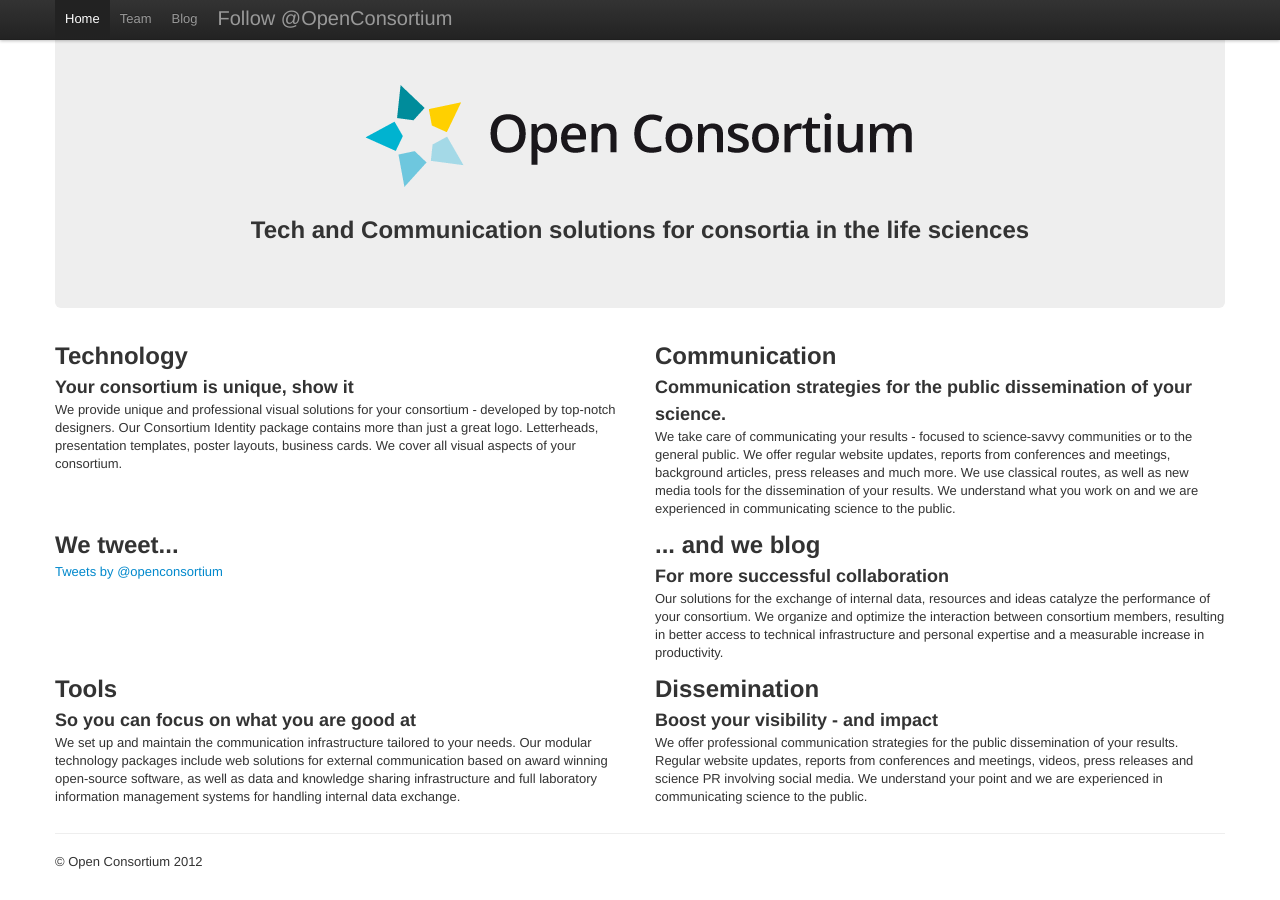
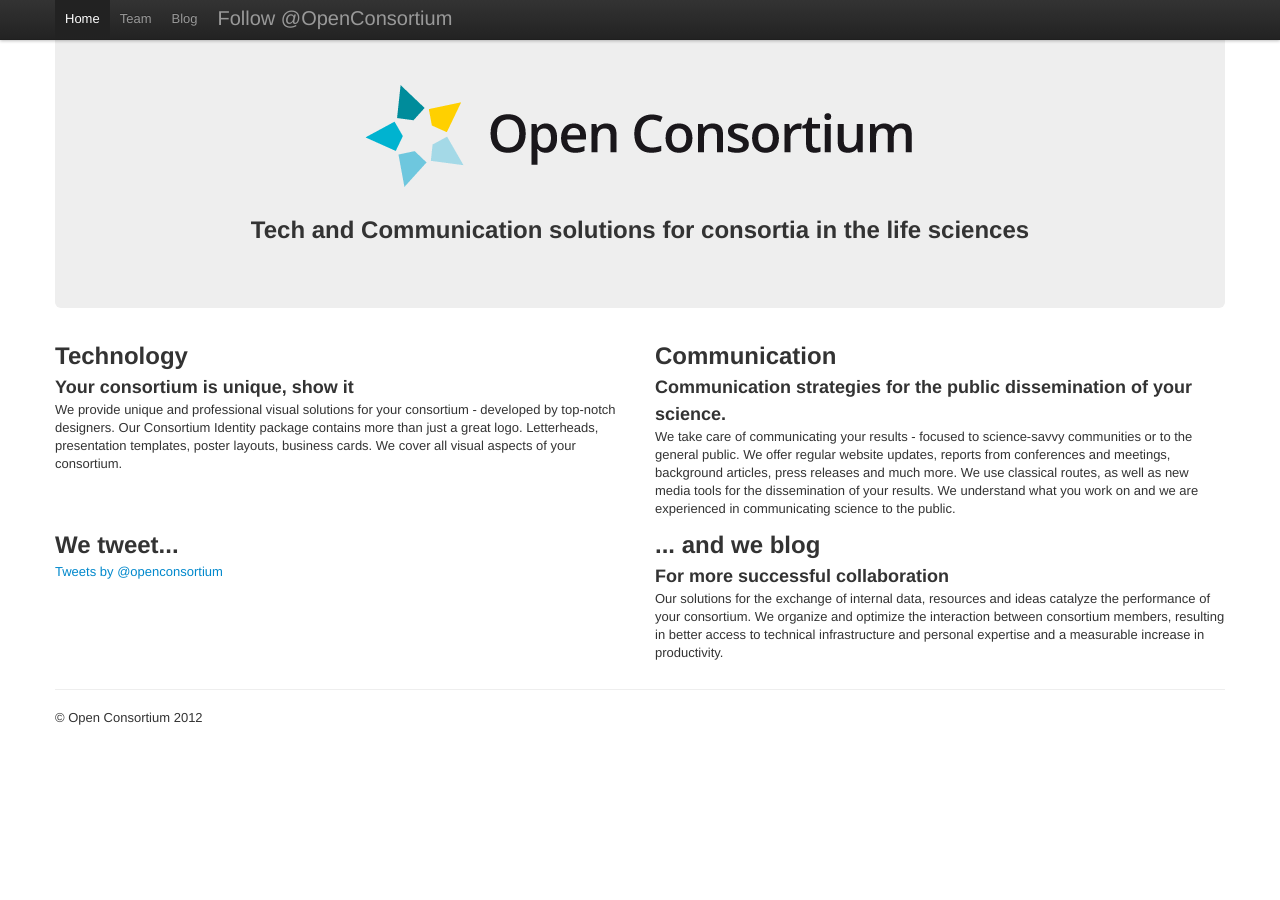
Before and after one commit to marzeelabs/open-consortium, a Jekyll site: the page built from index.html, in a window 1280 px wide. Built offline with Jekyll 4.4.1, drawn with Linux system fonts in a browser that asks for light colours; nearby versions of some CDN libraries; comment, search, counter and statistics services are not loaded.

Commit message:
home cleanup

```diff
--- a/index.html
+++ b/index.html
@@ -40,22 +40,3 @@ group: menu
  </div>
 
 </div>
-
-<!-- Row of 2 columns -->
-<div id="contact" class="row">
-
-  <div class="span6">
-    <h2>Tools</h2>
-    <h3>So you can focus on what you are good at</h3>
-    <p>We set up and maintain the communication infrastructure tailored to your needs. Our modular technology packages include web solutions for external communication based on award winning open-source software, as well as data and knowledge sharing infrastructure and full laboratory information management systems for handling internal data exchange. </p>
-    <!-- <p><a class="btn" data-toggle="modal" href="#c">Learn more &raquo;</a></p> -->
-  </div>
-
-  <div class="span6">
-    <h2>Dissemination</h2>
-    <h3>Boost your visibility - and impact</h3>
-    <p>We offer professional communication strategies for the public dissemination of your results. Regular website updates, reports from conferences and meetings, videos, press releases and science PR involving social media. We understand your point and we are experienced in communicating science to the public.</p>
-    <!-- <p><a class="btn" data-toggle="modal" href="#d">Learn more &raquo;</a></p> -->
-  </div>
-
-</div>
```
